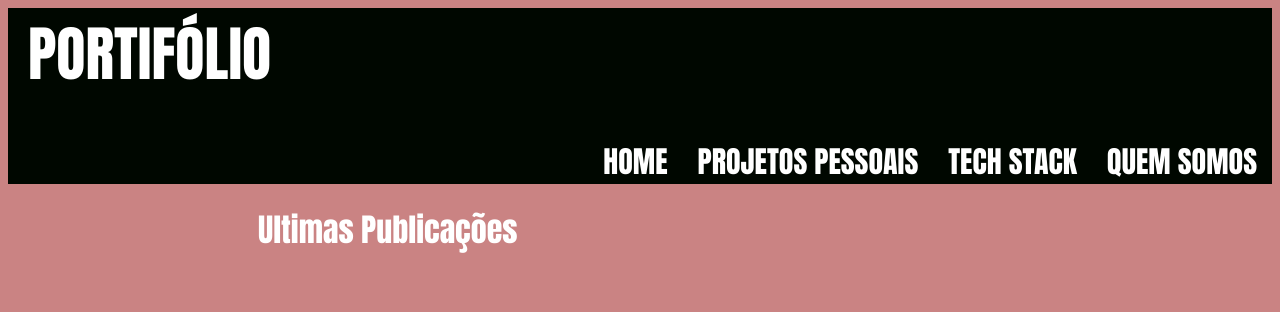
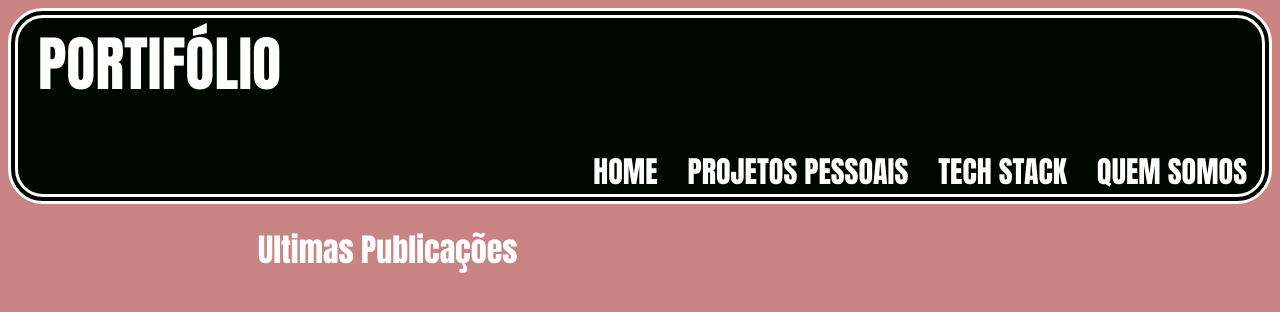
Before and after one commit to prosperor/PI2Blog, a Next.js app: page / in a window 1280 px wide. Shown: the top 312 px of the page. Built offline with nearby package versions, Linux system fonts and the light colour scheme.

Commit message:
header arredondado

```diff
--- a/components/Comps.module.css
+++ b/components/Comps.module.css
@@ -5,6 +5,8 @@
     background-color:rgb(0, 7, 0);
     list-style:none;
     height: 100%;
+    border: 10px double;
+    border-radius: 35px;
 }
 .op{
     font-size: 30px;
```
